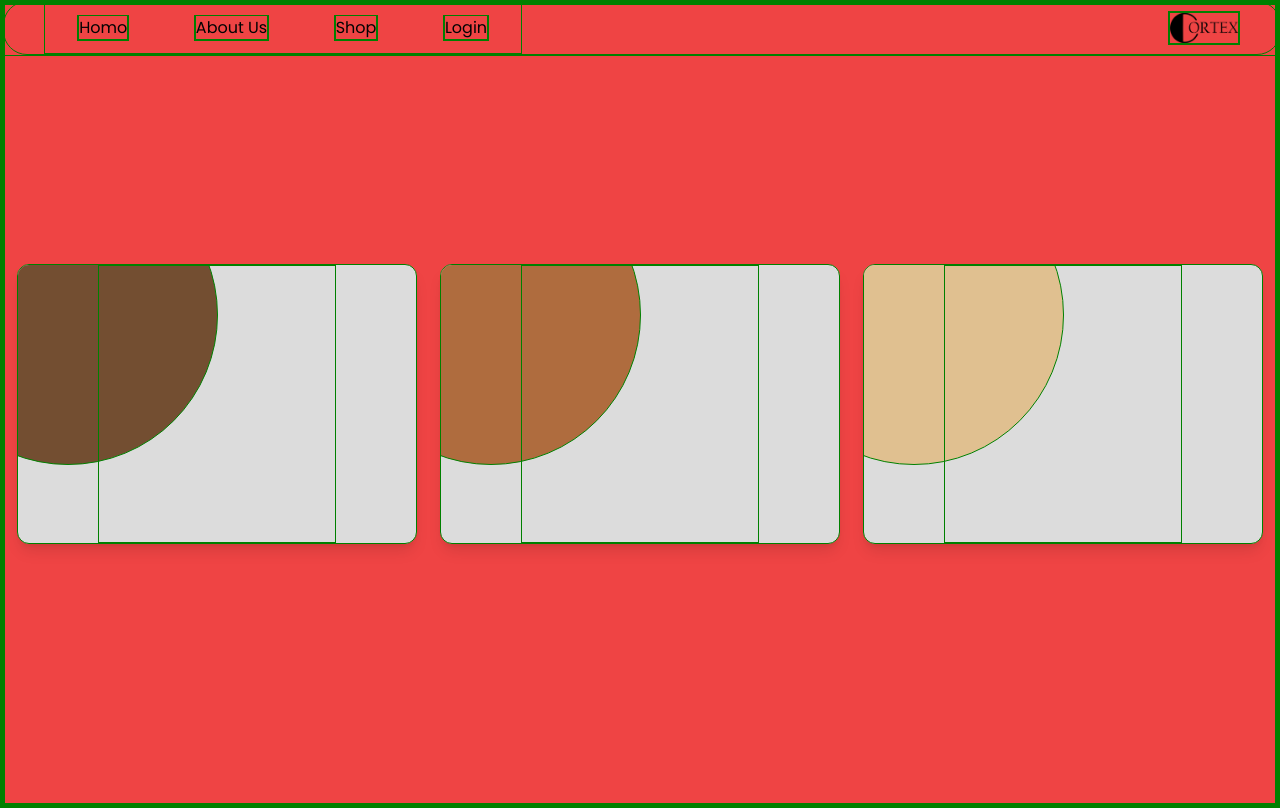
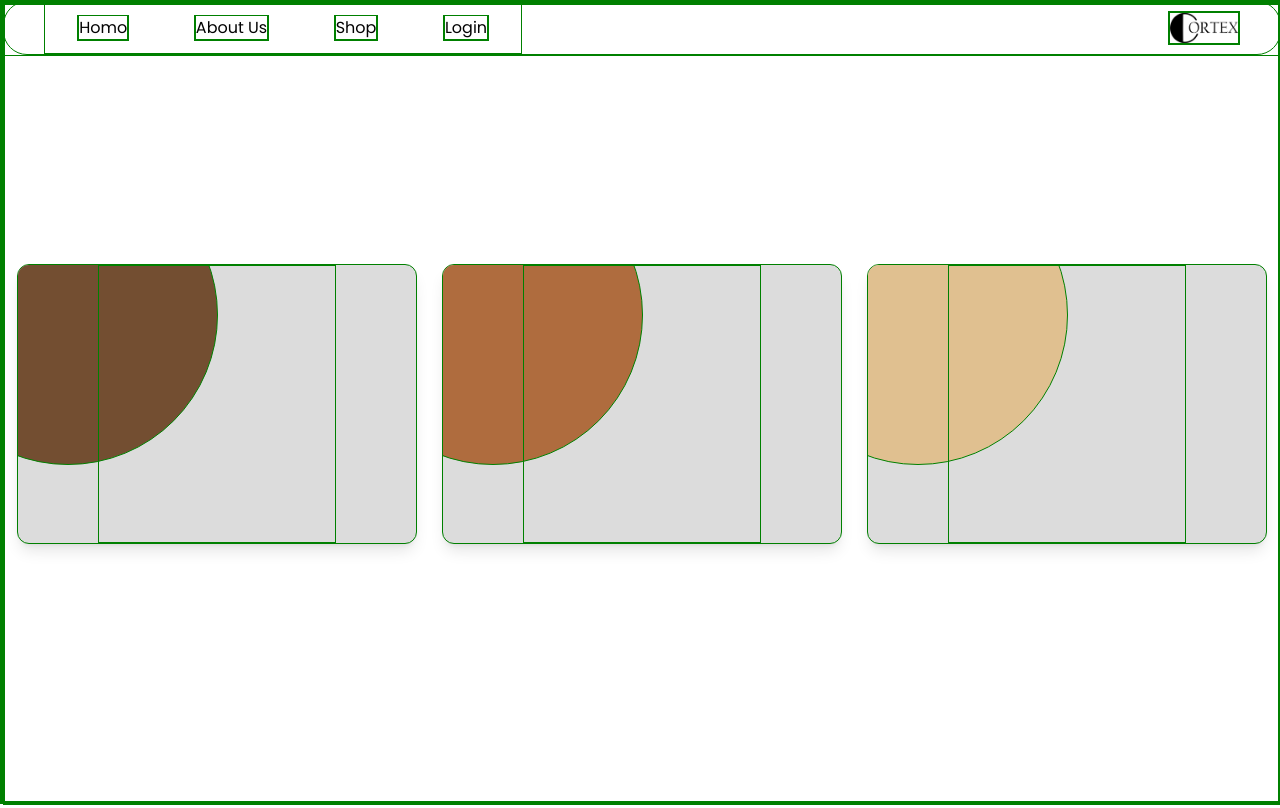
Before and after one commit to mohammad-k13/cortex, a Next.js app: page /shop in a window 1280 px wide. Built offline with nearby package versions, Linux system fonts and the light colour scheme.

Commit message:
finding bugh

```diff
--- a/app/layout.tsx
+++ b/app/layout.tsx
@@ -19,7 +19,7 @@ export default function RootLayout({
 		<html lang="en">
 			<body className={`${poppins.className} overflow-x-hidden`}>
 				<Header />
-				<main className="max-w-[1950px] max-h-[1080px] mx-auto bg-red-500">{children}</main>
+				<main className="w-screen h-screen max-w-[1950px] max-h-[1080px] mx-auto overflow-hidde">{children}</main>
 			</body>
 		</html>
 	);
```
